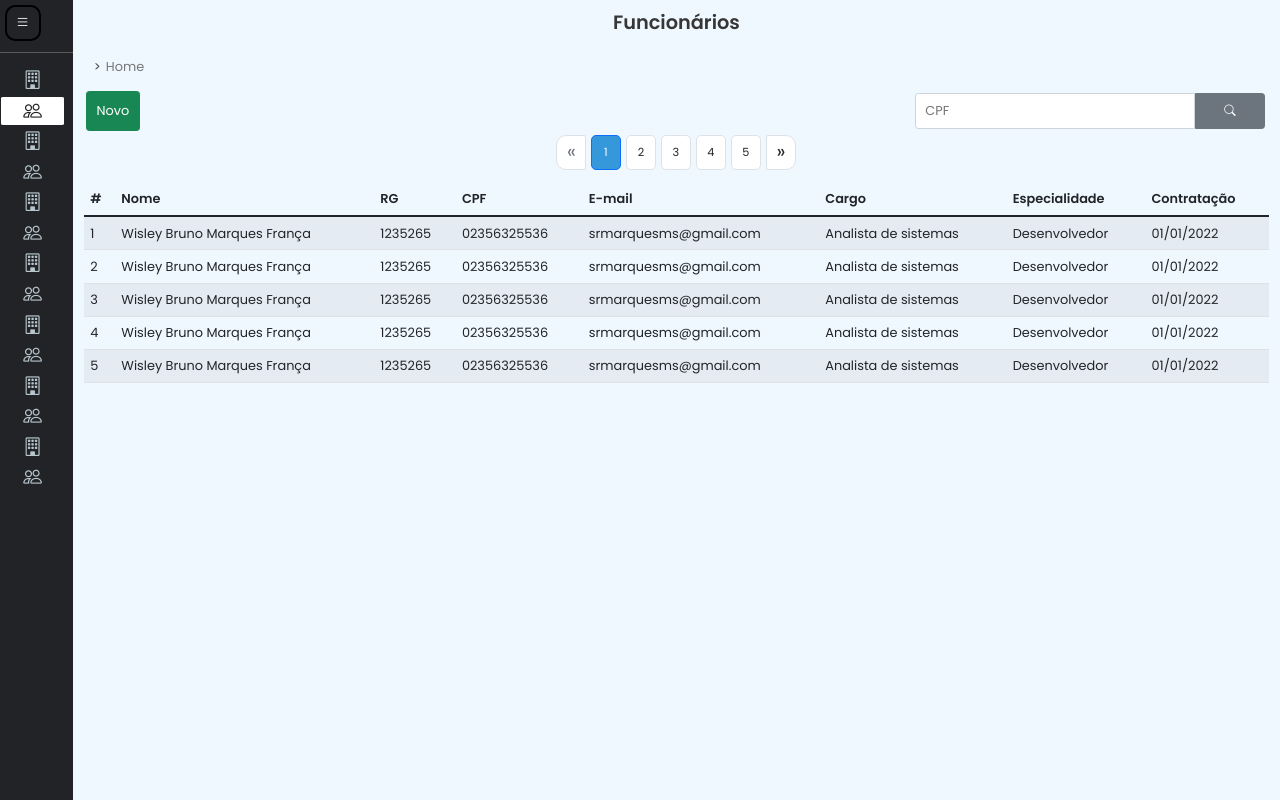
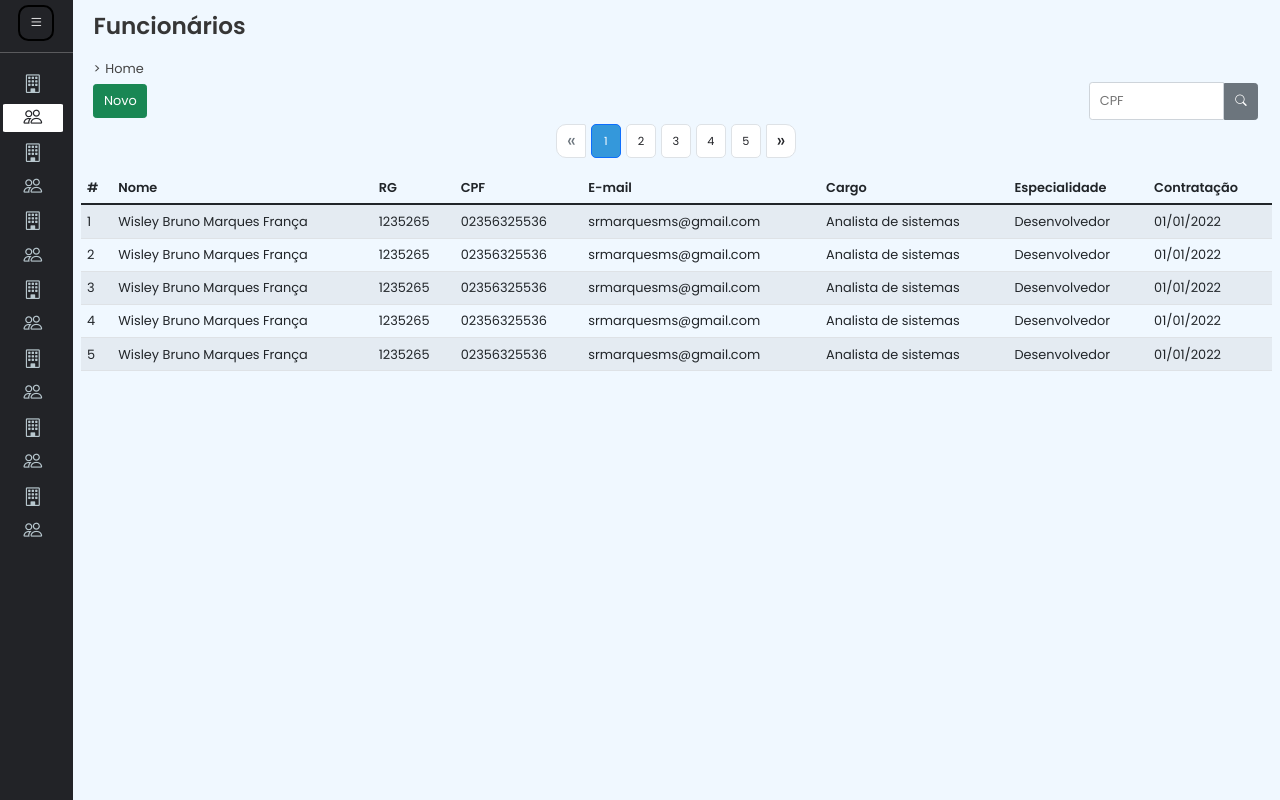
Before and after one commit to brmsdi/GCSystem, a React (Create React App) app in the folder frontend/: page / in a window 1280 px wide. Built offline with nearby package versions, Linux system fonts and the light colour scheme.

Commit message:
layout employees

```diff
--- a/frontend/src/assets/css/_index.scss
+++ b/frontend/src/assets/css/_index.scss
@@ -65,146 +65,9 @@ a {
   text-decoration: none;
 }
 
-.content-main {
-  position: absolute;
-  left: 54.625px;
-  width: calc(100% - 54.625px);
-  padding: 11px;
-  transition: left 400ms;
-}
-/*
-.content-main.large {
-  top: 10px;
-  left: 4%;
-  width: 96%;
-}
-*/
-.home-header {
-  display: flex;
-  justify-content: space-between;
-  color: $--color-v4;
-  font-weight: 400;
 
-  div {
-    button {
-      &:focus {
-        background-color: black;
-      }
-    }
-  }
-}
+@media screen and (min-width: 20em) { // 320px
 
-#info-click {
-  position: absolute;
-  top: 0;
-  left: 0;
-  right: 0;
-  bottom: 0;
-  display: none;
-  z-index: $z-index-info-account-click;
-  background-color: red !important;
-}
-
-#info-click.active {
-  display: block;
-}
-
-.account-info {
-  position: absolute;
-  right: 10px;
-  top: 55px;
-  display: flex;
-  flex-direction: column;
-  justify-content: center;
-  border-radius: 8% 8% 0 0;
-  color: $background-color;
-  font-weight: 400;
-  transform: translateY(-140%);
-  transition: all 0.2s;
-  z-index: $z-index-info-account-click;
-
-  .account-info-user {
-    background-color: #6a5acd;
-    padding: 8px;
-    border-radius: 8% 8% 0 0;
-    .account-info-user-icon {
-      margin: 0 auto;
-      font-size: 2.2rem;
-      text-align: center;
-    }
-    .account-info-role {
-      font-style: italic;
-    }
-  }
-  .account-info-options {
-    padding: 10px;
-    font-weight: 500;
-    a {
-      color: $--color-v2;
-    }
-  }
-}
-
-.account-info.active {
-  transform: translateY(0);
-}
-
-.menu-router-activity {
-  color: #444;
-  padding: 10px;
-}
-
-#menu-router-activity {
-  color: #777777;
-}
-
-.bar-home {
-  display: flex;
-  justify-content: space-between;
-  align-items: center;
-  height: calc(2vh + 2vw);
-  width: 100%;
-  padding: 2px;
-
-
-  > button {
-    font-size: calc(0.6vh + 0.6vw);
-    height: 90%;
-  }
-
-  form {
-    height: 100%;
-    .div-search {
-      position: relative;
-      display: flex;
-      justify-content: space-between;
-      align-items: center;
-      height: 100%;
-      padding: 2px;
-      input {
-        height: 100%;
-        width: 80%;
-        border-radius: 0.25rem 0px 0px 0.25rem;
-        margin: 0;
-        &:focus {
-          box-shadow: none;
-        }
-      }
-
-      button {
-        height: 100%;
-        width: 20%;
-        border-radius: 0px 0.25rem 0.25rem 0px;
-        margin: 0;
-        font-size: 0.89rem;
-      }
-    }
-  }
-
-
-}
-
-@media screen and (min-width: 320px) {
   header {
     position: fixed;
     display: flex;
@@ -215,6 +78,13 @@ a {
     width: calc(3.5vh + 3.5vw);
     z-index: $z-index-aside-header;
 
+    #headerEvent {
+      position: absolute;
+      display: none;
+      width: 100vw;
+      height: 100vh;
+    }
+
     aside {
       display: flex;
       flex-direction: column;
@@ -223,6 +93,7 @@ a {
       background-color: $--clr;
       height: 0;
       width: 0;
+      z-index: $z-index-aside;
 
       .btn-co {
         position: absolute;
@@ -240,7 +111,6 @@ a {
           border-radius: .8rem;
         }
       }
-
       .aside-header {
         display: none;
         justify-content: center;
@@ -256,14 +126,44 @@ a {
       }
       .aside-body {
         display: none;
-        height: 70%;
+        height: 64%;
         width: 100%;
         flex-direction: column;
         overflow-y: scroll;
+      }
+    } // End aside
 
+    .aside-info-user {
+      display: none;
+      width: 100%;
+      color: #fff;
+    }
+
+    .account-info {
+      display: none;
+      flex-direction: column;
+      align-items: center;
+      font-size: 1rem;
+      font-weight: 500;
+      .account-info-user {
+        width: 96%;
+        text-align: center;
+        .account-info-user-icon {
+          font-size: 1.9em;
+        }
+        .account-info-role {
+          font-style: italic;
+        }
+      } // end account-info-user
+      .account-info-options {
+        width: 96%;
+        text-align: center;
+        font-size: 2em;
+        margin: .5rem;
       }
     }
-  }
+
+  } // end header
 
   header.open {
     height: 100vh;
@@ -282,35 +182,42 @@ a {
         display: flex;
         justify-content: flex-start;
       }
+    } // end aside
+
+    .aside-info-user {
+      display: block;
     }
-  }
+
+    .account-info {
+      display: flex;
+    } // end account-info
+  } // end header.open
 
   .menu {
     margin: 0 1rem;
-    font-size: 1.3rem;
+    font-size: 1.2rem;
     font-weight: 450;
-    letter-spacing: .01rem;
     color: $--color-v3;
     .menu-title {
       padding: .1rem;
       .menu-icon {
-        font-size: 1.1em;
+        font-size: 1.3em;
       }
       .menu-text {
-        font-size: 1.4rem;
+        font-size: 1.3rem;
       }
     }
   }
 
   .sub-menu {
     width: 90%;
-    margin: .1rem 2.2rem;
+    margin: .1rem 1.2rem;
     display: flex;
-    font-size: 1.3rem;
+    font-size: 1.2rem;
     a {
       width: 100%;
       color: $--color-v3;
-      padding: 1rem;
+      padding: .8rem;
       border-radius: 1rem;
     }
 
@@ -318,7 +225,6 @@ a {
       display: none;
     }
   }
-
 
 .sub-menu.active {
   a {
@@ -329,30 +235,36 @@ a {
 }
 
 .content-main {
+  position: absolute;
   width: 100%;
-  left: 0;
+  padding: .6rem;
+  transition-property: left;
+  transition-duration: 100ms;
 }
 
 .home-header {
+  display: flex;
   justify-content: center;
   align-items: center;
+  height: 3.5rem;
   h1 {
     font-size: 1.5rem;
-  }
-
-  .div-btn-account {
-    display: none;
+    padding: 0 1rem;
   }
 }
 
 .menu-router-activity {
   margin-top: .5rem;
+  color: #444;
+  padding: 0 1rem;
 }
 
 .bar-home {
+  display: flex;
   flex-direction: column-reverse;
   align-items: flex-start;
   height: 7.3rem;
+  padding: 0 1rem;
 
   > button {
     font-size: 1rem;
@@ -364,7 +276,29 @@ a {
     height: 60%;
     width: 100%;
     .div-search {
+      position: relative;
+      display: flex;
+      justify-content: space-between;
+      align-items: center;
+      height: 100%;
       width: 100%;
+      padding: 0.125em;
+      input {
+        height: 100%;
+        width: 80%;
+        border-radius: 0.25rem 0px 0px 0.25rem;
+        margin: 0;
+        &:focus {
+          box-shadow: none;
+        }
+      }
+      button {
+        height: 100%;
+        width: 20%;
+        border-radius: 0px 0.25rem 0.25rem 0px;
+        margin: 0;
+        font-size: 0.89rem;
+      }
     }
   }
 
@@ -374,31 +308,61 @@ a {
   }
 }
 
-@media screen and (min-width: 768px) {
+
+@media screen and (min-width: 31.25em) { //500
+
+  header {
+    aside {
+      .btn-co {
+        height: 3.2rem;
+        width: 3.2rem;
+        font-size: 1.4rem;
+      }
+
+      .aside-body {
+        height: 80%;
+      }
+    }
+  }
+
+  .home-header {
+    h1 {
+      font-size: 1.8rem;
+    }
+  }
+
   .bar-home {
     flex-direction: row;
     justify-content: space-between;
     align-items: center;
-    height: 3.8rem;
+    height: 3.5rem;
     > button {
-      height: 90%;
+      height: 75%;
     }
 
     form {
+      display: flex;
+      justify-content: flex-end;
+      align-items: flex-end;
       height: 90%;
-      width: 30%;
       margin: 0;
+      .div-search {
+        display: block;
+        width: auto;
+        input {
+          width: 10.5rem;
+        }
+
+        button {
+          width: 2.6rem;
+        }
+      }
     }
   }
-
 }
 
-@media screen and (min-width: 800px) {
-  .content-main {
-    left: calc(3.5vh + 3.5vw);
-    width: calc(100% -  calc(3.5vh + 3.5vw));
-  }
 
+@media screen and (min-width: 50em) { //800px
   header {
     height: 100vh;
     aside {
@@ -412,6 +376,9 @@ a {
         height: 2.8rem;
         width: 2.8rem;
         font-size: 1.1rem;
+        left: 0;
+        right: 0;
+        margin: 0 auto;
       }
 
       .aside-header {
@@ -428,13 +395,12 @@ a {
       }
 
     }
-  }
+  } // End header
+
 
   .menu {
     margin: 0;
     .menu-title {
-      padding: 0;
-      text-align: center;
       .menu-text, .menu-icon {
         display: none;
       }
@@ -444,7 +410,7 @@ a {
   .sub-menu {
     margin: 0;
     font-size: 1.45rem;
-    padding: .1rem;
+    padding: .2rem;
     a {
       padding: 0;
       text-align: center;
@@ -457,10 +423,22 @@ a {
 
   header.open {
     width: 100vw;
+
+    #headerEvent {
+      display: block;
+      left: 16rem;
+    }
+
     aside {
       height: 100%;
-      width: 25%;
+      //width: 25%;
+      width: 16rem;
       justify-content: flex-start;
+
+      .btn-co {
+        left: 1rem;
+        margin: 0;
+      }
 
       .aside-header {
         display: flex;
@@ -473,10 +451,14 @@ a {
         justify-content: flex-start;
         align-items: flex-start;
       }
+
+      .account-info {
+        font-size: .9rem;
+      }
     }
 
     .menu {
-      margin: 0 .5rem;
+      margin: 0 .7rem;
       width: 100%;
       .menu-title {
         padding: .1rem;
@@ -497,8 +479,7 @@ a {
       display: flex;
       width: 80%;
       margin: 0 1.3rem;
-      font-size: 1rem;
-
+      font-size: .96rem;
       a {
         width: 100%;
         color: $--color-v3;
@@ -511,8 +492,6 @@ a {
         display: inline-block;
       }
     }
-
-
     .sub-menu.active {
       a {
         background-color: #fff;
@@ -521,9 +500,26 @@ a {
       }
     }
 
+  } // End header.open
+
+  .content-main {
+    left: calc(3.5vh + 3.5vw);
+    width: calc(100% -  calc(3.5vh + 3.5vw));
+
   }
 
+  .home-header {
+    justify-content: flex-start;
+    h1 {
+      padding: 0 1rem;
+    }
+  }
 }
+
+@media screen and (max-width: 56.25em) {
+
+}
+
 /* Responsive */
 
 /* 425px
--- a/frontend/src/assets/css/_table.scss
+++ b/frontend/src/assets/css/_table.scss
@@ -16,7 +16,7 @@ table {
 }
 
 //BREAKPOINT
-@media (max-width: 900px) {
+@media (max-width: 56.25em) {
     table {
         display: flex;
 
--- a/frontend/src/assets/css/_variable.scss
+++ b/frontend/src/assets/css/_variable.scss
@@ -8,5 +8,5 @@ $--color-v4: #363636;
 $--color-v5: #86b7fe;
 $font-size: 80.5%;
 $z-index: 30;
-$z-index-info-account-click: 50;
 $z-index-aside-header: 40;
+$z-index-aside: 60;
--- a/frontend/src/components/AccountInformation/index.tsx
+++ b/frontend/src/components/AccountInformation/index.tsx
@@ -7,7 +7,7 @@ const AccountInformation = () => {
     id="id-account-info"
     className="account-info"
     >
-      <div className="account-info-user">
+      <div className="account-info-user animate-opac">
         <div className="account-info-user-icon">
           <span>
             <i className="bi bi-person"></i>
@@ -20,9 +20,9 @@ const AccountInformation = () => {
           <span>Wisley Bruno Marques França</span>
         </div>
       </div>
-      <div className="account-info-options">
+      <div className="account-info-options animate-opac">
           <Link to={""}>
-          <i className="bi bi-box-arrow-right"></i> Sair
+          <i className="bi bi-box-arrow-right"></i>
           </Link>
       </div>
     </div>
--- a/frontend/src/components/Aside/ItemMenu.jsx
+++ b/frontend/src/components/Aside/ItemMenu.jsx
@@ -8,7 +8,6 @@ const ItemMenu = (props) => {
           <span className="menu-text animate-opac">{props.menuText}</span>
         </div>
         {props.subMenus}
-
       </div>
     );
   }
--- a/frontend/src/components/Aside/index.jsx
+++ b/frontend/src/components/Aside/index.jsx
@@ -5,16 +5,17 @@ import SubMenu from "./SubMenu";
 const Aside = () => {
   function clickColapseMenu() {
 
-    let headerAside = document.getElementById("header-aside");
+    let headerAside = document.getElementById('header-aside');
     //let main = document.querySelector(".content-main");
-    headerAside.classList.toggle("open");
+    headerAside.classList.toggle('open');
     //main.classList.toggle("large");
+    console.log('chamou2')
   }
 
   return (
     <aside>
       <div className="btn-co">
-          <button onClick={clickColapseMenu}>
+          <button onClick={() => clickColapseMenu()}>
             <i className="bi bi-list"></i>
           </button>
       </div>
@@ -52,7 +53,7 @@ const Aside = () => {
 
         <ItemMenu
           menuIcon="bi bi-stack"
-          menuText="Gerenciar"
+          menuText="Solicitação"
           key={2}
           subMenus={[
             <SubMenu
@@ -73,7 +74,7 @@ const Aside = () => {
         />
         <ItemMenu
           menuIcon="bi bi-stack"
-          menuText="Gerenciar"
+          menuText="Financeiro"
           key={3}
           subMenus={[
             <SubMenu
@@ -136,7 +137,7 @@ const Aside = () => {
         />
         <ItemMenu
           menuIcon="bi bi-stack"
-          menuText="Gerenciar"
+          menuText="Conta"
           key={30}
           subMenus={[
             <SubMenu
```
Also changed, not shown: frontend/src/views/Home/index.tsx (+3 -21 lines).
